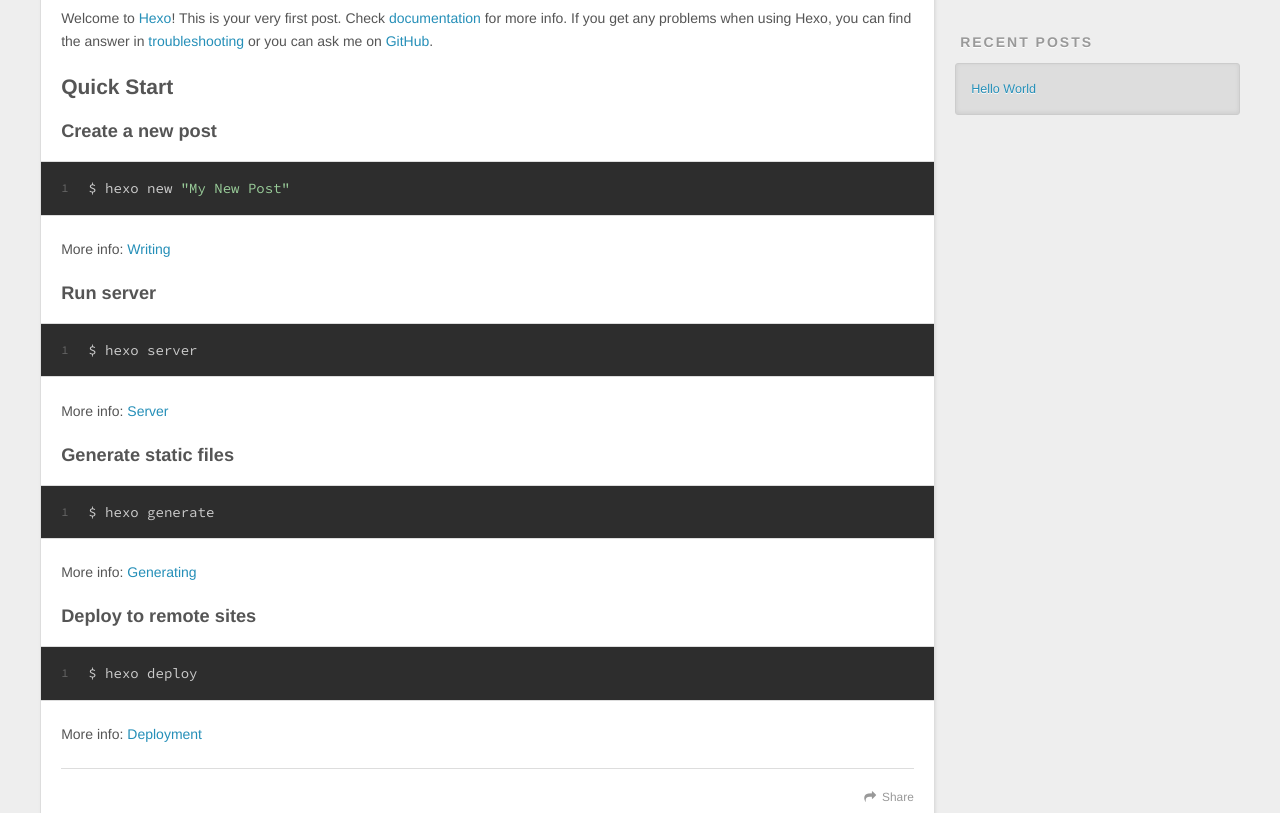
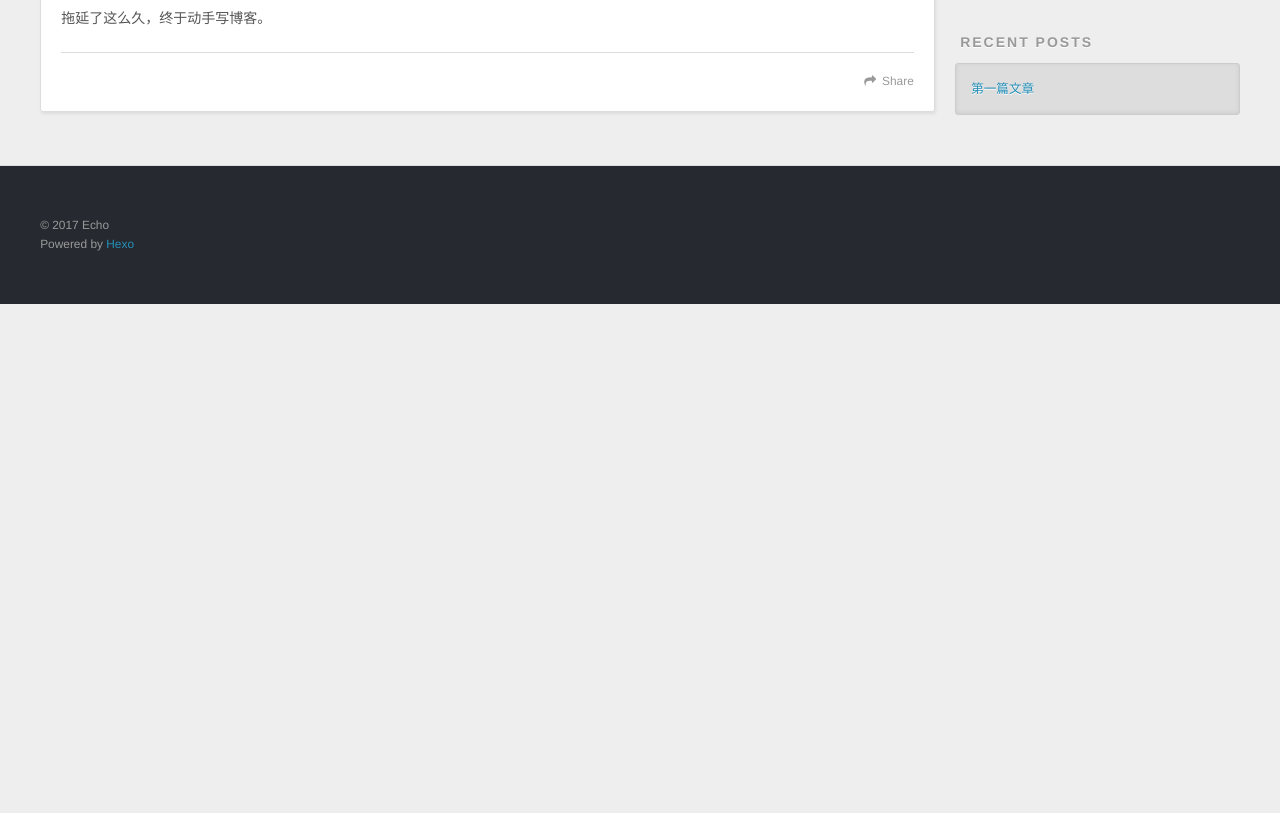
Before and after one commit to echotsai/echotsai.github.io, a plain HTML site: page 2017/05/10/hello-world/index.html in a window 1280 px wide. Shown: the part 446-1259 px from the top of the page. After the commit the page ends 800 px from the top, so only its background shows below. Drawn offline with nearby package versions, Linux system fonts and the light colour scheme.

Commit message:
blog deploy

```diff
--- a/2017/05/10/hello-world/index.html
+++ b/2017/05/10/hello-world/index.html
@@ -3,18 +3,18 @@
 <head>
   <meta charset="utf-8">
 
-  <title>Hello World | Hexo</title>
+  <title>第一篇文章 | Hexo</title>
   <meta name="viewport" content="width=device-width, initial-scale=1, maximum-scale=1">
-  <meta name="description" content="Welcome to Hexo! This is your very first post. Check documentation for more info. If you get any problems when using Hexo, you can find the answer in troubleshooting or you can ask me on GitHub. Quick">
+  <meta name="description" content="拖延了这么久，终于动手写博客。">
 <meta property="og:type" content="article">
-<meta property="og:title" content="Hello World">
+<meta property="og:title" content="第一篇文章">
 <meta property="og:url" content="http://yoursite.com/2017/05/10/hello-world/index.html">
 <meta property="og:site_name" content="Hexo">
-<meta property="og:description" content="Welcome to Hexo! This is your very first post. Check documentation for more info. If you get any problems when using Hexo, you can find the answer in troubleshooting or you can ask me on GitHub. Quick">
-<meta property="og:updated_time" content="2017-05-10T15:01:25.000Z">
+<meta property="og:description" content="拖延了这么久，终于动手写博客。">
+<meta property="og:updated_time" content="2017-05-10T15:44:44.000Z">
 <meta name="twitter:card" content="summary">
-<meta name="twitter:title" content="Hello World">
-<meta name="twitter:description" content="Welcome to Hexo! This is your very first post. Check documentation for more info. If you get any problems when using Hexo, you can find the answer in troubleshooting or you can ask me on GitHub. Quick">
+<meta name="twitter:title" content="第一篇文章">
+<meta name="twitter:description" content="拖延了这么久，终于动手写博客。">
 
     <link rel="alternate" href="/atom.xml" title="Hexo" type="application/atom+xml">
 
@@ -77,7 +77,7 @@
 
 
     <h1 class="article-title" itemprop="name">
-      Hello World
+      第一篇文章
     </h1>
 
 
@@ -85,20 +85,12 @@
 
     <div class="article-entry" itemprop="articleBody">
 
-        <p>Welcome to <a href="https://hexo.io/" target="_blank" rel="external">Hexo</a>! This is your very first post. Check <a href="https://hexo.io/docs/" target="_blank" rel="external">documentation</a> for more info. If you get any problems when using Hexo, you can find the answer in <a href="https://hexo.io/docs/troubleshooting.html" target="_blank" rel="external">troubleshooting</a> or you can ask me on <a href="https://github.com/hexojs/hexo/issues" target="_blank" rel="external">GitHub</a>.</p>
-<h2 id="Quick-Start"><a href="#Quick-Start" class="headerlink" title="Quick Start"></a>Quick Start</h2><h3 id="Create-a-new-post"><a href="#Create-a-new-post" class="headerlink" title="Create a new post"></a>Create a new post</h3><figure class="highlight bash"><table><tr><td class="gutter"><pre><div class="line">1</div></pre></td><td class="code"><pre><div class="line">$ hexo new <span class="string">"My New Post"</span></div></pre></td></tr></table></figure>
-<p>More info: <a href="https://hexo.io/docs/writing.html" target="_blank" rel="external">Writing</a></p>
-<h3 id="Run-server"><a href="#Run-server" class="headerlink" title="Run server"></a>Run server</h3><figure class="highlight bash"><table><tr><td class="gutter"><pre><div class="line">1</div></pre></td><td class="code"><pre><div class="line">$ hexo server</div></pre></td></tr></table></figure>
-<p>More info: <a href="https://hexo.io/docs/server.html" target="_blank" rel="external">Server</a></p>
-<h3 id="Generate-static-files"><a href="#Generate-static-files" class="headerlink" title="Generate static files"></a>Generate static files</h3><figure class="highlight bash"><table><tr><td class="gutter"><pre><div class="line">1</div></pre></td><td class="code"><pre><div class="line">$ hexo generate</div></pre></td></tr></table></figure>
-<p>More info: <a href="https://hexo.io/docs/generating.html" target="_blank" rel="external">Generating</a></p>
-<h3 id="Deploy-to-remote-sites"><a href="#Deploy-to-remote-sites" class="headerlink" title="Deploy to remote sites"></a>Deploy to remote sites</h3><figure class="highlight bash"><table><tr><td class="gutter"><pre><div class="line">1</div></pre></td><td class="code"><pre><div class="line">$ hexo deploy</div></pre></td></tr></table></figure>
-<p>More info: <a href="https://hexo.io/docs/deployment.html" target="_blank" rel="external">Deployment</a></p>
+        <p>拖延了这么久，终于动手写博客。</p>
 
 
     </div>
     <footer class="article-footer">
-      <a data-url="http://yoursite.com/2017/05/10/hello-world/" data-id="cj2j549h000006yqfaj48ha6g" class="article-share-link">Share</a>
+      <a data-url="http://yoursite.com/2017/05/10/hello-world/" data-id="cj2j5wmgk0000uqqfg0bsloun" class="article-share-link">Share</a>
 
 
     </footer>
@@ -137,7 +129,7 @@
       <ul>
 
           <li>
-            <a href="/2017/05/10/hello-world/">Hello World</a>
+            <a href="/2017/05/10/hello-world/">第一篇文章</a>
           </li>
 
       </ul>
@@ -152,7 +144,7 @@
 
   <div class="outer">
     <div id="footer-info" class="inner">
-      &copy; 2017 John Doe<br>
+      &copy; 2017 Echo<br>
       Powered by <a href="http://hexo.io/" target="_blank">Hexo</a>
     </div>
   </div>
```
Also changed, not shown: archives/2017/05/index.html (+3 -3 lines), archives/2017/index.html (+3 -3 lines), archives/index.html (+3 -3 lines), index.html (+5 -13 lines).
